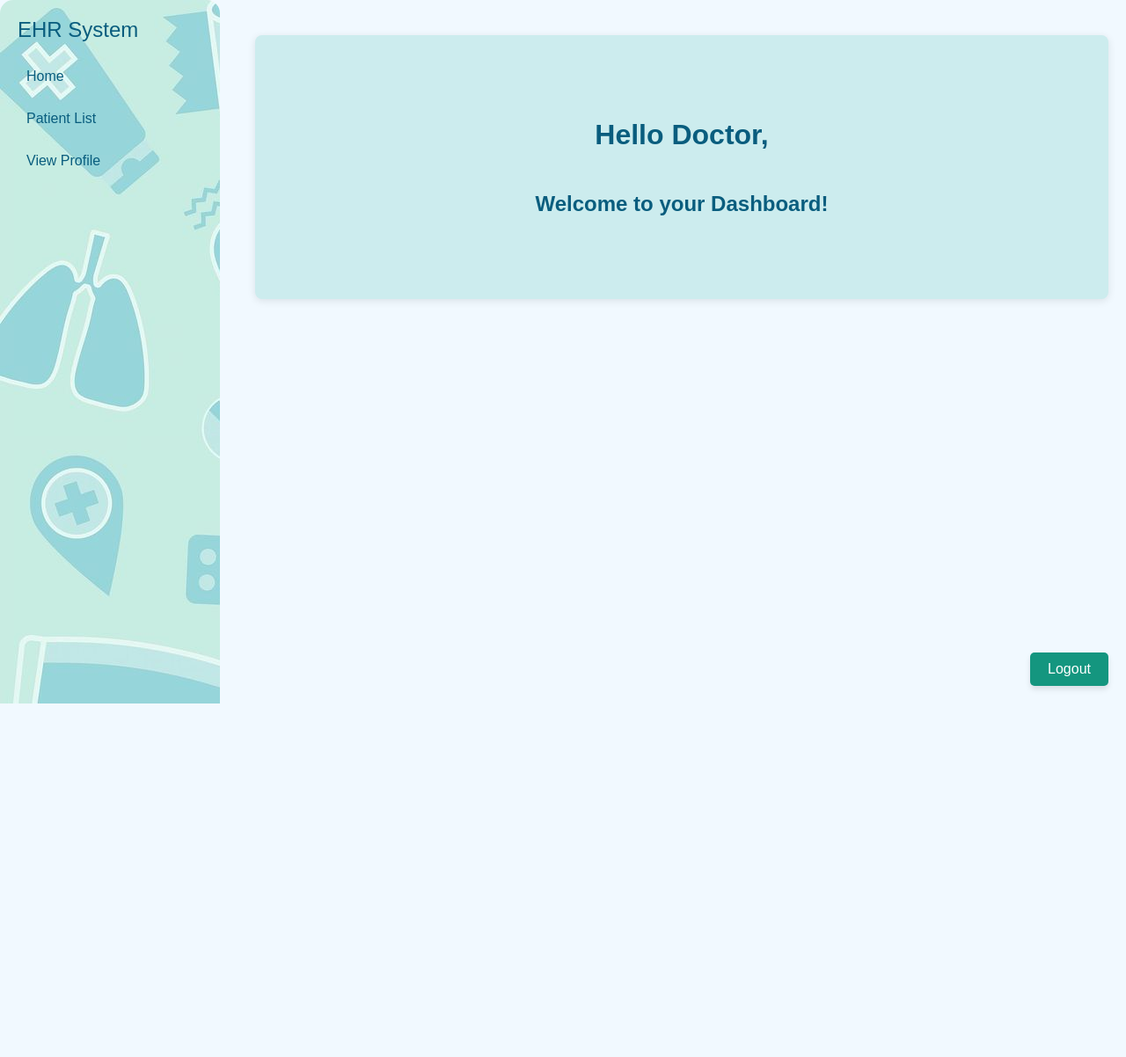
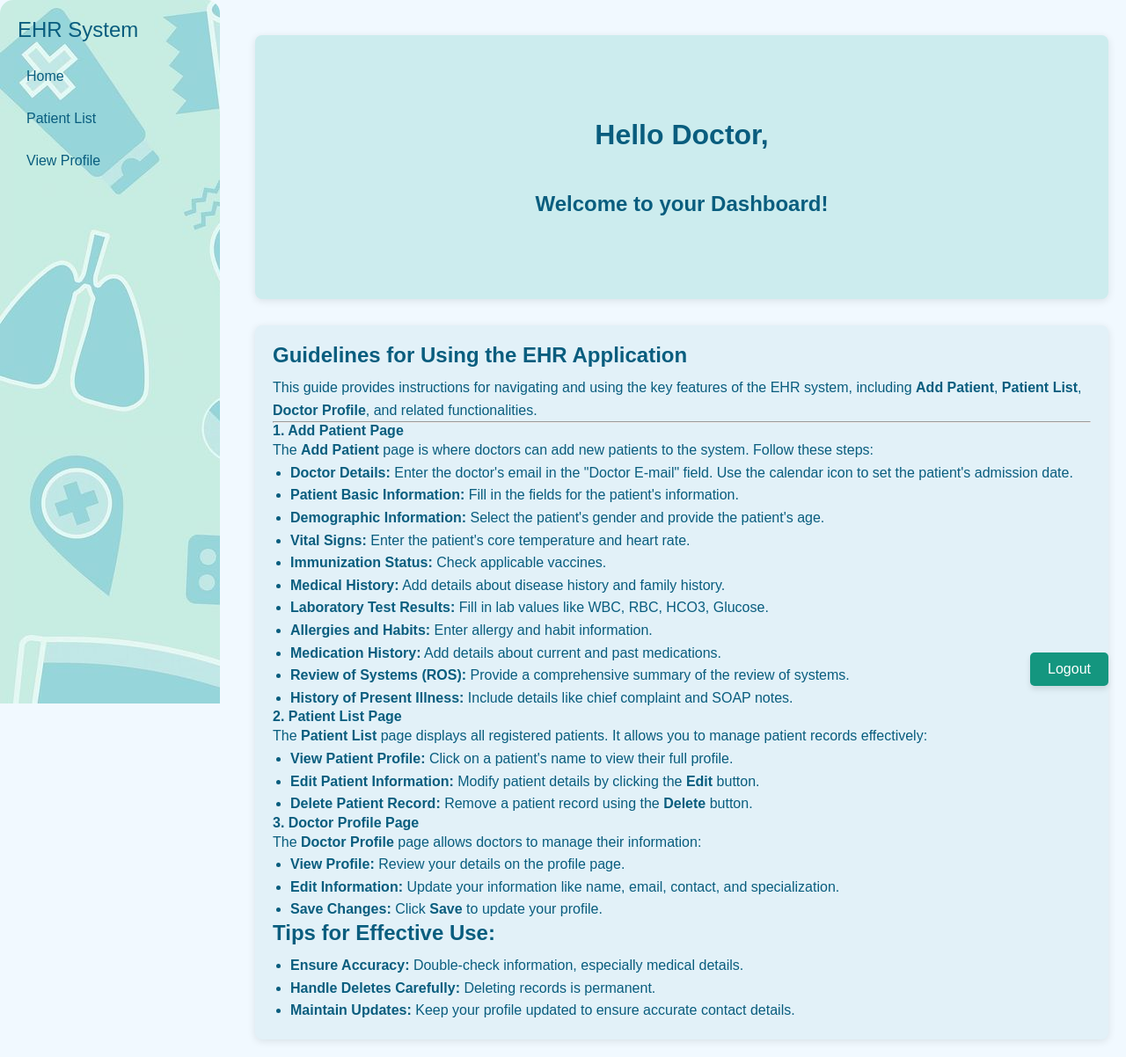
Before and after one commit to sepehrmokhtar/Information-System, a Flask app: page /dashboard in a window 1280 px wide. Shown: the whole page at 88% size. Before the commit the page ends 800 px from the top, so only its background shows below. Run offline with Flask 3, Linux system fonts and the light colour scheme; the visitor is signed in with stand-in values (Sample User, id 1).

Commit message:
sepehr links edit

```diff
--- a/templates/dashboard.html
+++ b/templates/dashboard.html
@@ -70,24 +70,12 @@
             padding: 20px; /* Padding inside the wrapper */
             box-shadow: 0 2px 10px rgba(0, 0, 0, 0.1); /* Subtle shadow */
             margin-top: 20px; /* Space above the content */
-
-             /* To center the content horizontally */
             text-align: center;
-
-            /* Center the content vertically using flexbox */
             display: flex;
             justify-content: center;
             align-items: center;
-
-            /* Optional: If you want the content to be a certain height */
-            height: 300px;  /* Adjust as needed */
-            /* Use flexbox to center content */
-            display: flex;
-            flex-direction: column; /* Arrange elements vertically */
-            justify-content: center; /* Vertically center items */
-            align-items: center; /* Horizontally center items */
-            text-align: center; /* Center the text inside each heading */
-            height: 300px; /* Optional: adjust height based on your content */
+            height: 300px;
+            flex-direction: column;
         }
 
         h1 {
@@ -99,28 +87,23 @@ h2 {
             font-size: 1.5em; /* Smaller size for the second heading */
         }
 
-        /* Input Styles */
-        input[type="text"],
-        input[type="email"],
-        input[type="tel"],
-        input[type="password"] {
-            width: 20%; /* Set to 20% width */
-            padding: 6px; /* Reduced padding */
-            border: 1px solid #ccc; /* Light gray border */
-            border-radius: 5px; /* Rounded corners */
-            box-shadow: 0 2px 4px rgba(0, 0, 0, 0.1); /* Subtle shadow */
-            margin-bottom: 10px; /* Space between input fields */
-            font-size: 0.8em; /* Slightly smaller font size */
-            transition: border-color 0.3s ease, box-shadow 0.3s ease; /* Smooth transition */
+        /* Guidelines Section */
+        .guidelines {
+            background-color: #e2f1f8; /* Lighter blue background */
+            padding: 20px;
+            margin-top: 30px;
+            border-radius: 8px;
+            box-shadow: 0 2px 10px rgba(0, 0, 0, 0.1); /* Subtle shadow */
         }
 
-        input[type="text"]:focus,
-        input[type="email"]:focus,
-        input[type="tel"]:focus,
-        input[type="password"]:focus {
-            border-color: #14967f; /* Change border color on focus */
-            box-shadow: 0 4px 8px rgba(0, 0, 0, 0.2); /* Shadow effect on focus */
-            outline: none; /* Remove default outline */
+        .guidelines h3 {
+            font-size: 1.5em;
+            margin-bottom: 10px;
+        }
+
+        .guidelines p, .guidelines ul {
+            font-size: 1em;
+            line-height: 1.6;
         }
 
         /* Button Styles */
@@ -141,6 +124,13 @@ h2 {
             box-shadow: 0 6px 12px rgba(0, 0, 0, 0.2); /* Darker shadow on hover */
         }
 
+        /* Logout Button Position */
+        .logout-btn {
+            position: absolute;
+            bottom: 20px;
+            right: 20px;
+        }
+
         /* Responsive Design */
         @media (max-width: 768px) {
             .sidebar {
@@ -159,10 +149,11 @@ h2 {
         {% with messages = get_flashed_messages() %}
         {% if messages %}
             {% for msg in messages %}
-                   {{msg}}
+                {{ msg }}
             {% endfor %}
         {% endif %}
         {% endwith %}
+
         <nav class="sidebar">
             <div>
                 <ul class="navbar-nav">
@@ -173,20 +164,63 @@ h2 {
                 </ul>
             </div>
         </nav>
-    </body>
-    <body>
+
         <div class="main-content">
             <div class="content-wrapper">
-                <h1>Hello Doctor,</h1> <br><br>
+                <h1>Hello Doctor,</h1><br><br>
                 <h2>Welcome to your Dashboard!</h2>
             </div>
-            <br>
-            <br>
-            <!-- Logout Button with Inline CSS -->
-            <div style="position: absolute; bottom: 20px; right: 20px;">
-                <button onclick="window.location.href='../logout'" style="background-color: #14967f; color: #fff; padding: 10px 20px; border: none; border-radius: 5px; font-size: 1em; cursor: pointer; box-shadow: 0 4px 6px rgba(0, 0, 0, 0.1); transition: background-color 0.3s ease, box-shadow 0.3s ease;">
-                Logout
-                </button>
+
+            <!-- Guidelines Section -->
+            <div class="guidelines">
+                <h3>Guidelines for Using the EHR Application</h3>
+                <p>This guide provides instructions for navigating and using the key features of the EHR system, including <strong>Add Patient</strong>, <strong>Patient List</strong>, <strong>Doctor Profile</strong>, and related functionalities.</p>
+                <hr>
+
+                <h4>1. Add Patient Page</h4>
+                <p>The <strong>Add Patient</strong> page is where doctors can add new patients to the system. Follow these steps:</p>
+                <ul>
+                    <li><strong>Doctor Details:</strong> Enter the doctor's email in the "Doctor E-mail" field. Use the calendar icon to set the patient's admission date.</li>
+                    <li><strong>Patient Basic Information:</strong> Fill in the fields for the patient's information.</li>
+                    <li><strong>Demographic Information:</strong> Select the patient's gender and provide the patient's age.</li>
+                    <li><strong>Vital Signs:</strong> Enter the patient's core temperature and heart rate.</li>
+                    <li><strong>Immunization Status:</strong> Check applicable vaccines.</li>
+                    <li><strong>Medical History:</strong> Add details about disease history and family history.</li>
+                    <li><strong>Laboratory Test Results:</strong> Fill in lab values like WBC, RBC, HCO3, Glucose.</li>
+                    <li><strong>Allergies and Habits:</strong> Enter allergy and habit information.</li>
+                    <li><strong>Medication History:</strong> Add details about current and past medications.</li>
+                    <li><strong>Review of Systems (ROS):</strong> Provide a comprehensive summary of the review of systems.</li>
+                    <li><strong>History of Present Illness:</strong> Include details like chief complaint and SOAP notes.</li>
+                </ul>
+
+                <h4>2. Patient List Page</h4>
+                <p>The <strong>Patient List</strong> page displays all registered patients. It allows you to manage patient records effectively:</p>
+                <ul>
+                    <li><strong>View Patient Profile:</strong> Click on a patient's name to view their full profile.</li>
+                    <li><strong>Edit Patient Information:</strong> Modify patient details by clicking the <strong>Edit</strong> button.</li>
+                    <li><strong>Delete Patient Record:</strong> Remove a patient record using the <strong>Delete</strong> button.</li>
+                </ul>
+
+                <h4>3. Doctor Profile Page</h4>
+                <p>The <strong>Doctor Profile</strong> page allows doctors to manage their information:</p>
+                <ul>
+                    <li><strong>View Profile:</strong> Review your details on the profile page.</li>
+                    <li><strong>Edit Information:</strong> Update your information like name, email, contact, and specialization.</li>
+                    <li><strong>Save Changes:</strong> Click <strong>Save</strong> to update your profile.</li>
+                </ul>
+
+                <h3>Tips for Effective Use:</h3>
+                <ul>
+                    <li><strong>Ensure Accuracy:</strong> Double-check information, especially medical details.</li>
+                    <li><strong>Handle Deletes Carefully:</strong> Deleting records is permanent.</li>
+                    <li><strong>Maintain Updates:</strong> Keep your profile updated to ensure accurate contact details.</li>
+                </ul>
+            </div>
+
+            <!-- Logout Button -->
+            <div class="logout-btn">
+                <button onclick="window.location.href='../logout'">Logout</button>
             </div>
         </div>
     </body>
+</html>
--- a/templates/view-profile.html
+++ b/templates/view-profile.html
@@ -178,8 +178,7 @@
             <li class="nav-item"><a href="../" class="nav-link">Home</a></li>
             <li class="nav-item"><a href="../login" class="nav-link">Login</a></li>
             <li class="nav-item"><a href="../register-doctor" class="nav-link">Registration</a></li>
-            <li class="nav-item"><a class="nav-link" onclick="window.location.href='Dashboard.html'">Dashboard</a></li>
-            <li class="nav-item"><a class="nav-link" onclicj="window.location.href='view-profile.html'">View Profile</a></li>
+            <li class="nav-item"><a href="../dashboard" class="nav-link">Dashboard</a></li>
         </ul>
     </div>
 
```
Also changed, not shown: templates/about-us.html (+26 -5 lines), templates/patient-list.html (+3 -4 lines). Lines whose indentation alone changed are shown as unchanged.
